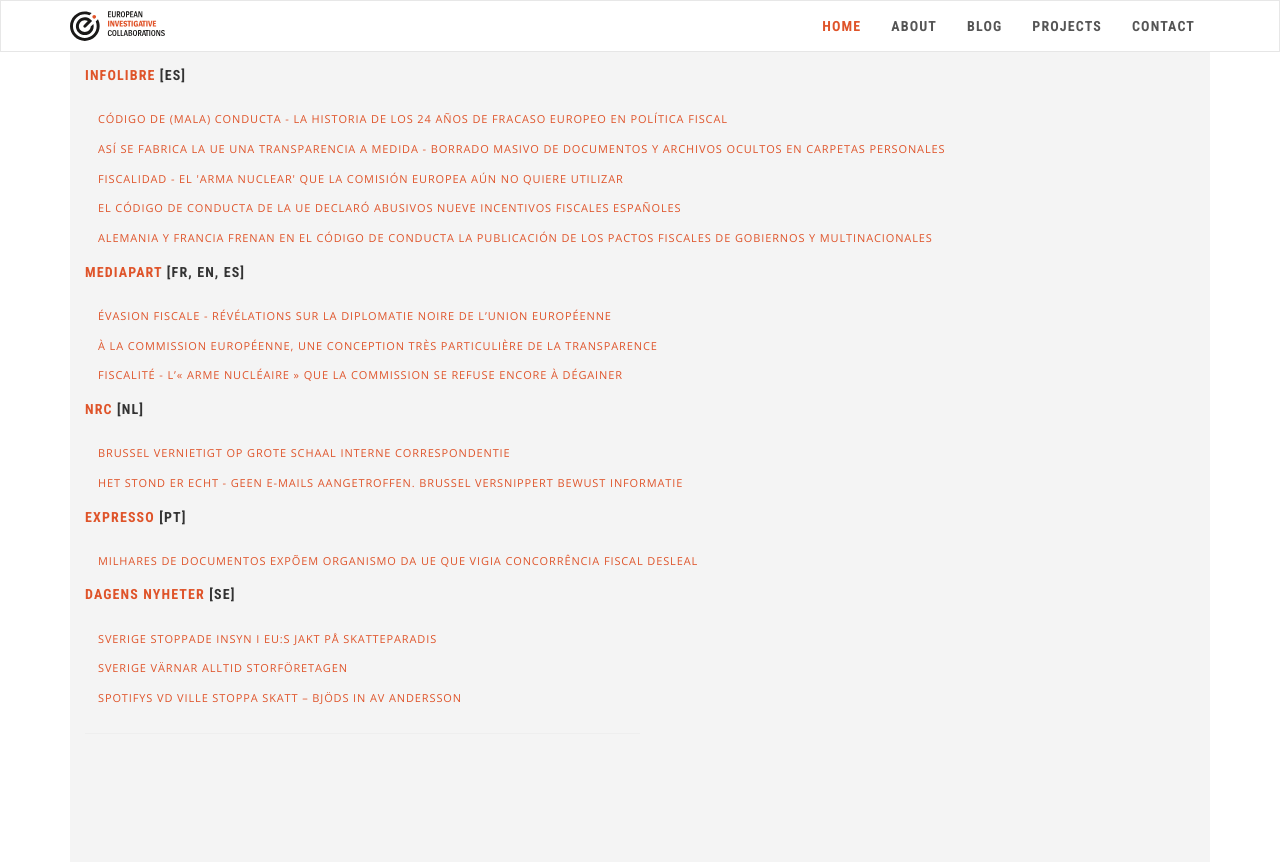
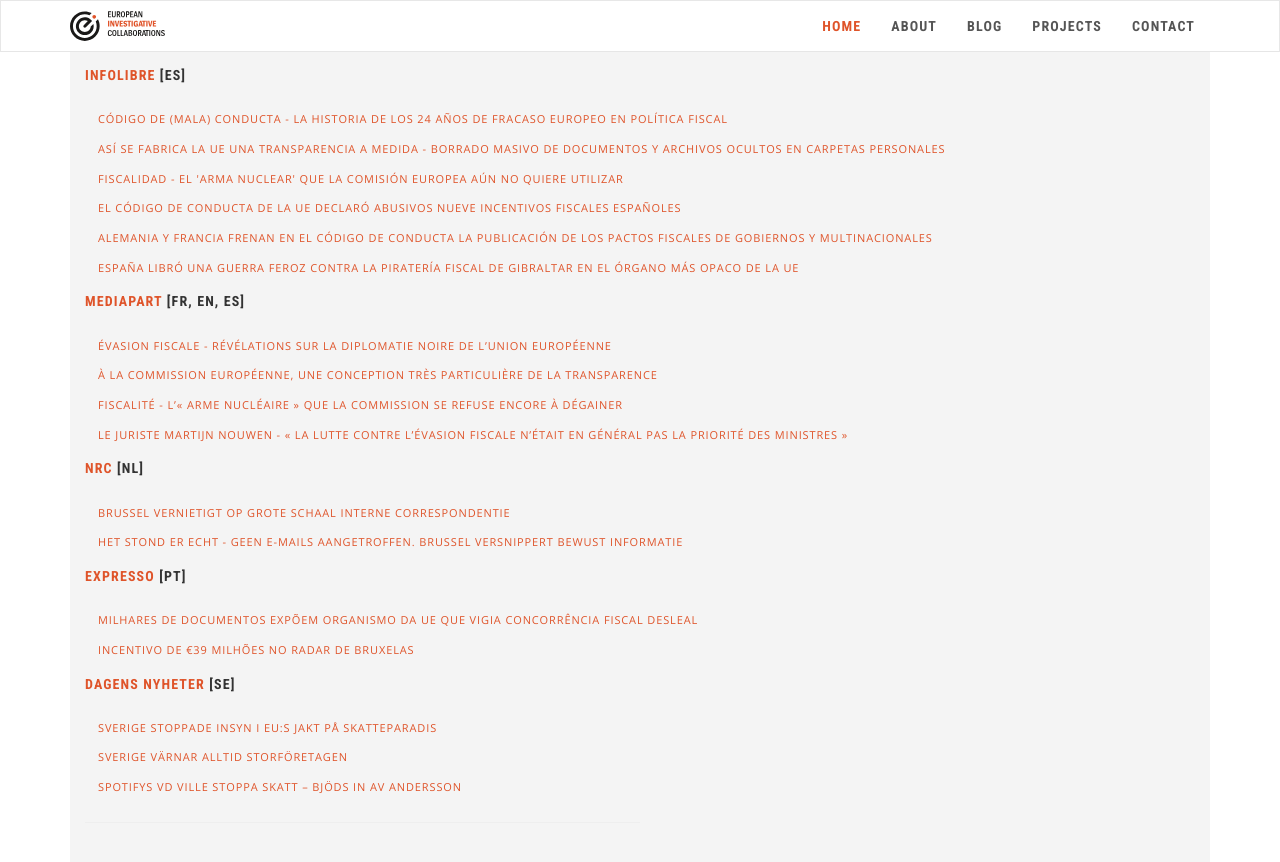
Before and after one commit to eic-network/eic-incubator.github.io, a Jekyll site: the page built from _projects/the-code.md, in a window 1280 px wide and 900 px high, scrolled down 1295 px. Shown: the top 862 px of the window. Built offline with Jekyll 4.4.1, drawn with Linux system fonts in a browser that asks for light colours; nearby versions of some CDN libraries.

Commit message:
Update the-code.md

```diff
--- a/_projects/the-code.md
+++ b/_projects/the-code.md
@@ -33,6 +33,8 @@ publications:
     url: https://www.infolibre.es/noticias/economia/2021/11/13/el_codigo_conducta_declaro_abusivos_nueve_incentivos_fiscales_espanoles_los_que_seis_fueron_creados_por_las_haciendas_vascas_navarra_126632_1011.html?
   - name: "Alemania y Francia frenan en el Código de Conducta la publicación de los pactos fiscales de Gobiernos y multinacionales"
     url: https://www.infolibre.es/noticias/economia/2021/11/13/alemania_francia_estan_frenando_codigo_conducta_publicacion_los_acuerdos_fiscales_los_gobiernos_con_las_multinacionales_126674_1011.html
+  - name: España libró una guerra feroz contra la piratería fiscal de Gibraltar en el órgano más opaco de la UE
+    url: https://www.infolibre.es/noticias/economia/2021/11/12/espana_libro_una_guerra_feroz_contra_pirateria_fiscal_gibraltar_organo_mas_opaco_ue_126570_1011.html
   name: infoLibre
 - lang: "[FR, EN, ES]"
   links:
@@ -42,6 +44,8 @@ publications:
     url: https://www.mediapart.fr/journal/international/121121/la-commission-europeenne-une-conception-tres-particuliere-de-la-transparence
   - name: Fiscalité - l’« arme nucléaire » que la Commission se refuse encore à dégainer
     url: https://www.mediapart.fr/journal/international/121121/fiscalite-l-arme-nucleaire-que-la-commission-se-refuse-encore-degainer
+  - name: Le juriste Martijn Nouwen - « La lutte contre l’évasion fiscale n’était en général pas la priorité des ministres »
+    url: https://www.mediapart.fr/journal/international/131121/le-juriste-martijn-nouwen-la-lutte-contre-l-evasion-fiscale-n-etait-en-general-pas-la-priorite-des#at_medium=custom7&at_campaign=1047
   name: Mediapart
 - lang: "[NL]"
   links:
@@ -54,6 +58,8 @@ publications:
   links:
   - name: Milhares de documentos expõem organismo da UE que vigia concorrência fiscal desleal
     url: https://expresso.pt/economia/2021-11-12-Milhares-de-documentos-expoem-organismo-da-UE-que-vigia-concorrencia-fiscal-desleal-aa35c21c
+  - name: Incentivo de €39 milhões no radar de Bruxelas
+    url: https://leitor.expresso.pt/semanario/semanario2559/html/economia/temas/incentivo-de-39-milhoes-no-radar-de-bruxelas
   name: Expresso
 - lang: "[SE]"
   links:
```
